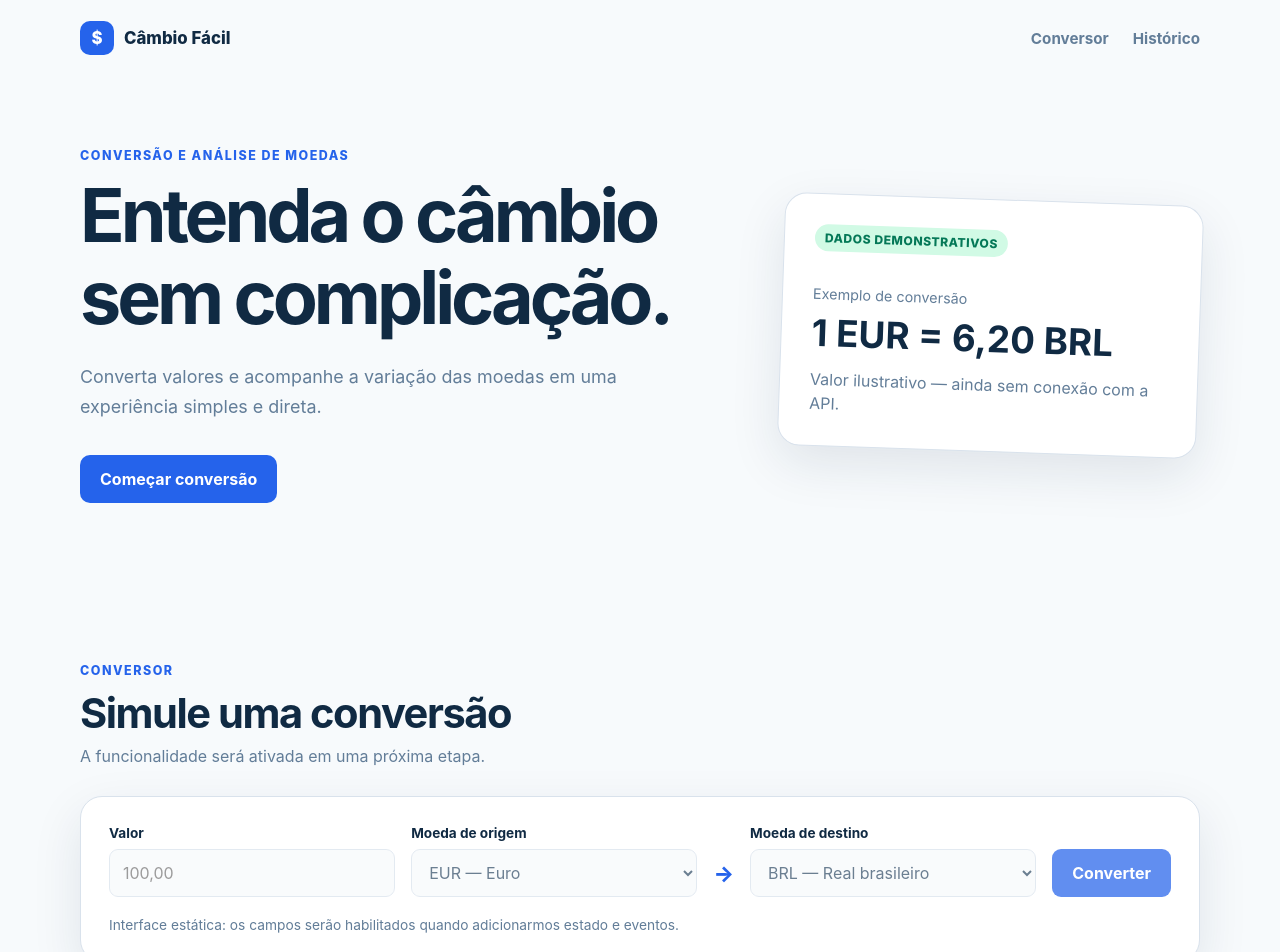
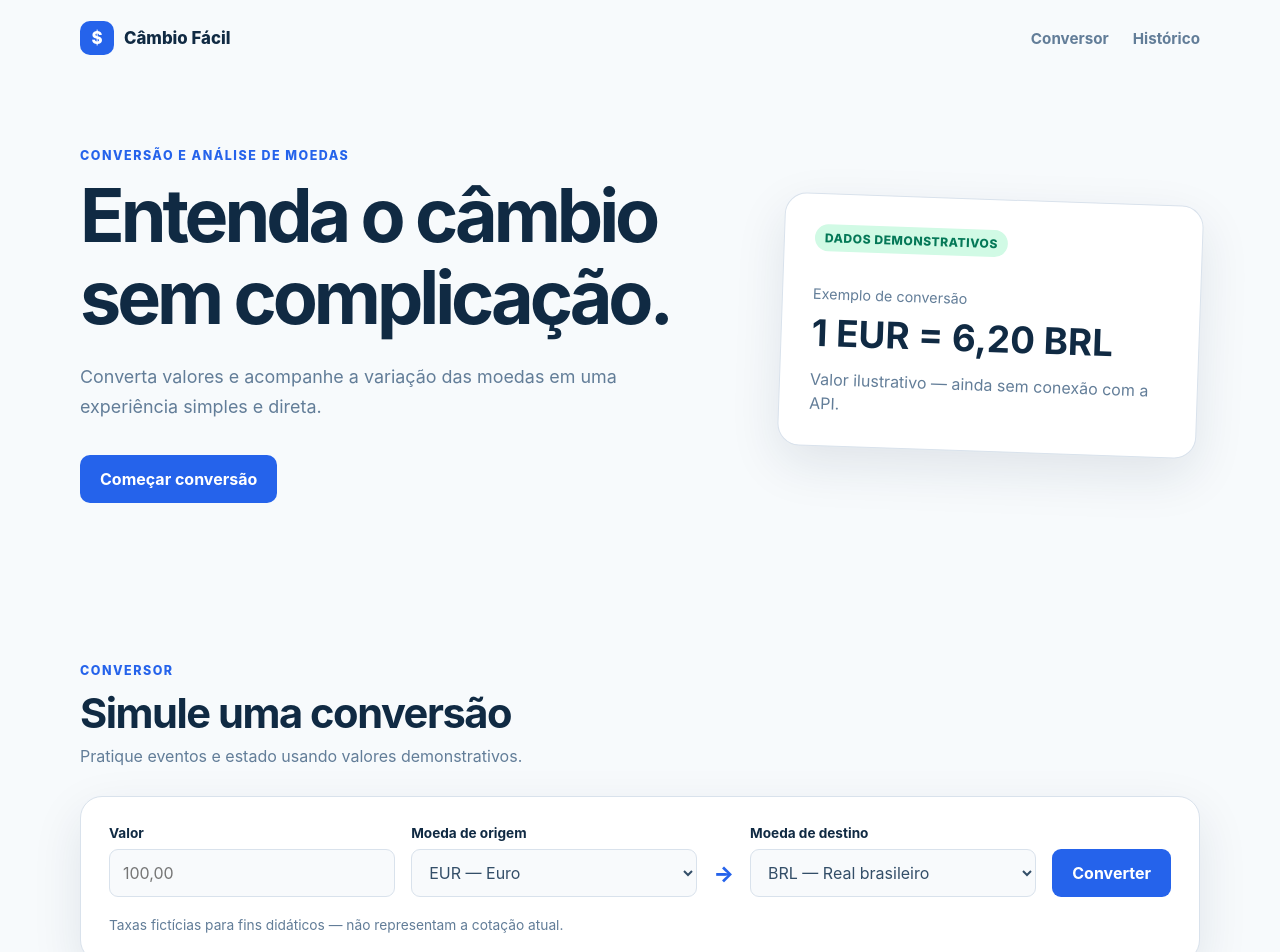
Before and after one commit to godoy-jr/projeto-2-spa, a React (Vite) app: page / in a window 1280 px wide. Shown: the top 952 px of the page. Built offline with nearby package versions, Linux system fonts and the light colour scheme.

Commit message:
feat: componentiza interface e adiciona conversor demonstrativo

```diff
--- a/src/App.css
+++ b/src/App.css
@@ -169,6 +169,10 @@ input, select {
   background: #f8fafc;
 }
 input:disabled, select:disabled, button:disabled { cursor: not-allowed; opacity: 0.72; }
+input:focus, select:focus {
+  border-color: var(--blue);
+  outline: 3px solid rgba(37, 99, 235, 0.14);
+}
 .exchange-icon {
   min-height: 48px;
   display: grid;
@@ -185,12 +189,23 @@ button {
   color: white;
   background: var(--blue);
   font-weight: 750;
+  cursor: pointer;
 }
+.converter-card button:hover { background: var(--blue-dark); }
 .form-note {
-  grid-column: 1 / -1;
   margin: 4px 0 0;
   color: var(--muted);
   font-size: 0.86rem;
+}
+.form-feedback { grid-column: 1 / -1; }
+.error-message { margin: 12px 0 0; color: #b42318; font-weight: 700; }
+.conversion-result {
+  margin: 18px 0 0;
+  padding: 18px;
+  border-radius: 12px;
+  color: var(--navy);
+  background: var(--blue-soft);
+  font-size: 1.08rem;
 }
 
 .history-section {
@@ -219,7 +234,7 @@ footer p { margin: 0; }
   .hero { grid-template-columns: 1fr; gap: 48px; padding-block: 54px 72px; }
   .preview-card { max-width: 560px; transform: none; }
   .converter-card { grid-template-columns: 1fr 1fr; }
-  .amount-field, .converter-card button, .form-note { grid-column: 1 / -1; }
+  .amount-field, .converter-card button, .form-feedback { grid-column: 1 / -1; }
   .exchange-icon { display: none; }
   .history-section { grid-template-columns: 1fr; gap: 18px; padding: 42px; }
 }
--- a/src/App.jsx
+++ b/src/App.jsx
@@ -1,85 +1,43 @@
 import './App.css'
+import ConverterForm from './components/ConverterForm'
+import Footer from './components/Footer'
+import Header from './components/Header'
+import Hero from './components/Hero'
+import HistorySection from './components/HistorySection'
+
+const navigationItems = [
+  { label: 'Conversor', href: '#conversor' },
+  { label: 'Histórico', href: '#historico' },
+]
+
+const currencies = [
+  { code: 'BRL', name: 'Real brasileiro' },
+  { code: 'EUR', name: 'Euro' },
+  { code: 'USD', name: 'Dólar americano' },
+]
+
+const demoRates = {
+  BRL: 1,
+  EUR: 6.2,
+  USD: 5.7,
+}
 
 function App() {
   return (
     <div className="app-shell">
-      <header className="site-header">
-        <a className="brand" href="#inicio" aria-label="Câmbio Fácil — início">
-          <span className="brand-mark" aria-hidden="true">$</span>
-          <span>Câmbio Fácil</span>
-        </a>
-        <nav aria-label="Navegação principal">
-          <a href="#conversor">Conversor</a>
-          <a href="#historico">Histórico</a>
-        </nav>
-      </header>
+      <Header brandName="Câmbio Fácil" navigationItems={navigationItems} />
 
       <main id="inicio">
-        <section className="hero" aria-labelledby="hero-title">
-          <div className="hero-copy">
-            <p className="eyebrow">Conversão e análise de moedas</p>
-            <h1 id="hero-title">Entenda o câmbio sem complicação.</h1>
-            <p className="hero-description">
-              Converta valores e acompanhe a variação das moedas em uma
-              experiência simples e direta.
-            </p>
-            <a className="primary-link" href="#conversor">Começar conversão</a>
-          </div>
-
-          <aside className="preview-card" aria-label="Exemplo visual de cotação">
-            <span className="demo-badge">Dados demonstrativos</span>
-            <p className="preview-label">Exemplo de conversão</p>
-            <strong>1 EUR = 6,20 BRL</strong>
-            <p>Valor ilustrativo — ainda sem conexão com a API.</p>
-          </aside>
-        </section>
-
-        <section className="converter-section" id="conversor" aria-labelledby="converter-title">
-          <div className="section-heading">
-            <p className="eyebrow">Conversor</p>
-            <h2 id="converter-title">Simule uma conversão</h2>
-            <p>A funcionalidade será ativada em uma próxima etapa.</p>
-          </div>
-
-          <form className="converter-card">
-            <div className="field amount-field">
-              <label htmlFor="amount">Valor</label>
-              <input id="amount" name="amount" type="number" placeholder="100,00" disabled />
-            </div>
-            <div className="field">
-              <label htmlFor="from-currency">Moeda de origem</label>
-              <select id="from-currency" name="from-currency" disabled defaultValue="EUR">
-                <option value="EUR">EUR — Euro</option>
-              </select>
-            </div>
-            <span className="exchange-icon" aria-hidden="true">→</span>
-            <div className="field">
-              <label htmlFor="to-currency">Moeda de destino</label>
-              <select id="to-currency" name="to-currency" disabled defaultValue="BRL">
-                <option value="BRL">BRL — Real brasileiro</option>
-              </select>
-            </div>
-            <button type="button" disabled>Converter</button>
-            <p className="form-note">Interface estática: os campos serão habilitados quando adicionarmos estado e eventos.</p>
-          </form>
-        </section>
-
-        <section className="history-section" id="historico" aria-labelledby="history-title">
-          <div>
-            <p className="eyebrow">Próximas etapas</p>
-            <h2 id="history-title">Histórico e análise</h2>
-          </div>
-          <p>
-            O gráfico, os filtros, a ordenação e a exportação CSV serão
-            construídos progressivamente e testados em etapas próprias.
-          </p>
-        </section>
+        <Hero
+          title="Entenda o câmbio sem complicação."
+          description="Converta valores e acompanhe a variação das moedas em uma experiência simples e direta."
+          exampleRate="1 EUR = 6,20 BRL"
+        />
+        <ConverterForm currencies={currencies} demoRates={demoRates} />
+        <HistorySection description="O gráfico, os filtros, a ordenação e a exportação CSV serão construídos progressivamente e testados em etapas próprias." />
       </main>
 
-      <footer>
-        <p>Projeto acadêmico desenvolvido com React e Vite.</p>
-        <p>As cotações reais serão fornecidas pela API Frankfurter.</p>
-      </footer>
+      <Footer dataSource="API Frankfurter" />
     </div>
   )
 }
--- /dev/null
+++ b/src/components/ConverterForm.jsx
@@ -0,0 +1,109 @@
+import { useState } from 'react'
+
+function ConverterForm({ currencies, demoRates }) {
+  const [amount, setAmount] = useState('')
+  const [sourceCode, setSourceCode] = useState('EUR')
+  const [targetCode, setTargetCode] = useState('BRL')
+  const [result, setResult] = useState(null)
+  const [error, setError] = useState('')
+
+  function handleSubmit(event) {
+    event.preventDefault()
+
+    const numericAmount = Number(amount)
+
+    if (!amount || numericAmount <= 0) {
+      setError('Informe um valor maior que zero.')
+      setResult(null)
+      return
+    }
+
+    const convertedAmount = numericAmount * (demoRates[sourceCode] / demoRates[targetCode])
+
+    setError('')
+    setResult(convertedAmount)
+  }
+
+  function handleCurrencyChange(setCurrency, value) {
+    setCurrency(value)
+    setResult(null)
+  }
+
+  return (
+    <section className="converter-section" id="conversor" aria-labelledby="converter-title">
+      <div className="section-heading">
+        <p className="eyebrow">Conversor</p>
+        <h2 id="converter-title">Simule uma conversão</h2>
+        <p>Pratique eventos e estado usando valores demonstrativos.</p>
+      </div>
+
+      <form className="converter-card" onSubmit={handleSubmit} noValidate>
+        <div className="field amount-field">
+          <label htmlFor="amount">Valor</label>
+          <input
+            id="amount"
+            name="amount"
+            type="number"
+            min="0"
+            step="0.01"
+            placeholder="100,00"
+            value={amount}
+            onChange={(event) => {
+              setAmount(event.target.value)
+              setResult(null)
+            }}
+          />
+        </div>
+
+        <div className="field">
+          <label htmlFor="from-currency">Moeda de origem</label>
+          <select
+            id="from-currency"
+            name="from-currency"
+            value={sourceCode}
+            onChange={(event) => handleCurrencyChange(setSourceCode, event.target.value)}
+          >
+            {currencies.map((currency) => (
+              <option key={currency.code} value={currency.code}>
+                {currency.code} — {currency.name}
+              </option>
+            ))}
+          </select>
+        </div>
+
+        <span className="exchange-icon" aria-hidden="true">→</span>
+
+        <div className="field">
+          <label htmlFor="to-currency">Moeda de destino</label>
+          <select
+            id="to-currency"
+            name="to-currency"
+            value={targetCode}
+            onChange={(event) => handleCurrencyChange(setTargetCode, event.target.value)}
+          >
+            {currencies.map((currency) => (
+              <option key={currency.code} value={currency.code}>
+                {currency.code} — {currency.name}
+              </option>
+            ))}
+          </select>
+        </div>
+
+        <button type="submit">Converter</button>
+
+        <div className="form-feedback" aria-live="polite">
+          <p className="form-note">Taxas fictícias para fins didáticos — não representam a cotação atual.</p>
+          {error && <p className="error-message">{error}</p>}
+          {result !== null && (
+            <p className="conversion-result">
+              {Number(amount).toLocaleString('pt-BR', { maximumFractionDigits: 2 })} {sourceCode} ={' '}
+              <strong>{result.toLocaleString('pt-BR', { minimumFractionDigits: 2, maximumFractionDigits: 2 })} {targetCode}</strong>
+            </p>
+          )}
+        </div>
+      </form>
+    </section>
+  )
+}
+
+export default ConverterForm
--- /dev/null
+++ b/src/components/Footer.jsx
@@ -0,0 +1,10 @@
+function Footer({ dataSource }) {
+  return (
+    <footer>
+      <p>Projeto acadêmico desenvolvido com React e Vite.</p>
+      <p>As cotações reais serão fornecidas pela {dataSource}.</p>
+    </footer>
+  )
+}
+
+export default Footer
--- /dev/null
+++ b/src/components/Header.jsx
@@ -0,0 +1,18 @@
+function Header({ brandName, navigationItems }) {
+  return (
+    <header className="site-header">
+      <a className="brand" href="#inicio" aria-label={`${brandName} — início`}>
+        <span className="brand-mark" aria-hidden="true">$</span>
+        <span>{brandName}</span>
+      </a>
+
+      <nav aria-label="Navegação principal">
+        {navigationItems.map((item) => (
+          <a key={item.href} href={item.href}>{item.label}</a>
+        ))}
+      </nav>
+    </header>
+  )
+}
+
+export default Header
--- /dev/null
+++ b/src/components/Hero.jsx
@@ -0,0 +1,21 @@
+function Hero({ title, description, exampleRate }) {
+  return (
+    <section className="hero" aria-labelledby="hero-title">
+      <div className="hero-copy">
+        <p className="eyebrow">Conversão e análise de moedas</p>
+        <h1 id="hero-title">{title}</h1>
+        <p className="hero-description">{description}</p>
+        <a className="primary-link" href="#conversor">Começar conversão</a>
+      </div>
+
+      <aside className="preview-card" aria-label="Exemplo visual de cotação">
+        <span className="demo-badge">Dados demonstrativos</span>
+        <p className="preview-label">Exemplo de conversão</p>
+        <strong>{exampleRate}</strong>
+        <p>Valor ilustrativo — ainda sem conexão com a API.</p>
+      </aside>
+    </section>
+  )
+}
+
+export default Hero
--- /dev/null
+++ b/src/components/HistorySection.jsx
@@ -0,0 +1,13 @@
+function HistorySection({ description }) {
+  return (
+    <section className="history-section" id="historico" aria-labelledby="history-title">
+      <div>
+        <p className="eyebrow">Próximas etapas</p>
+        <h2 id="history-title">Histórico e análise</h2>
+      </div>
+      <p>{description}</p>
+    </section>
+  )
+}
+
+export default HistorySection
```
Also changed, not shown: 1 other file (tests, documents, lock files or other folders).
